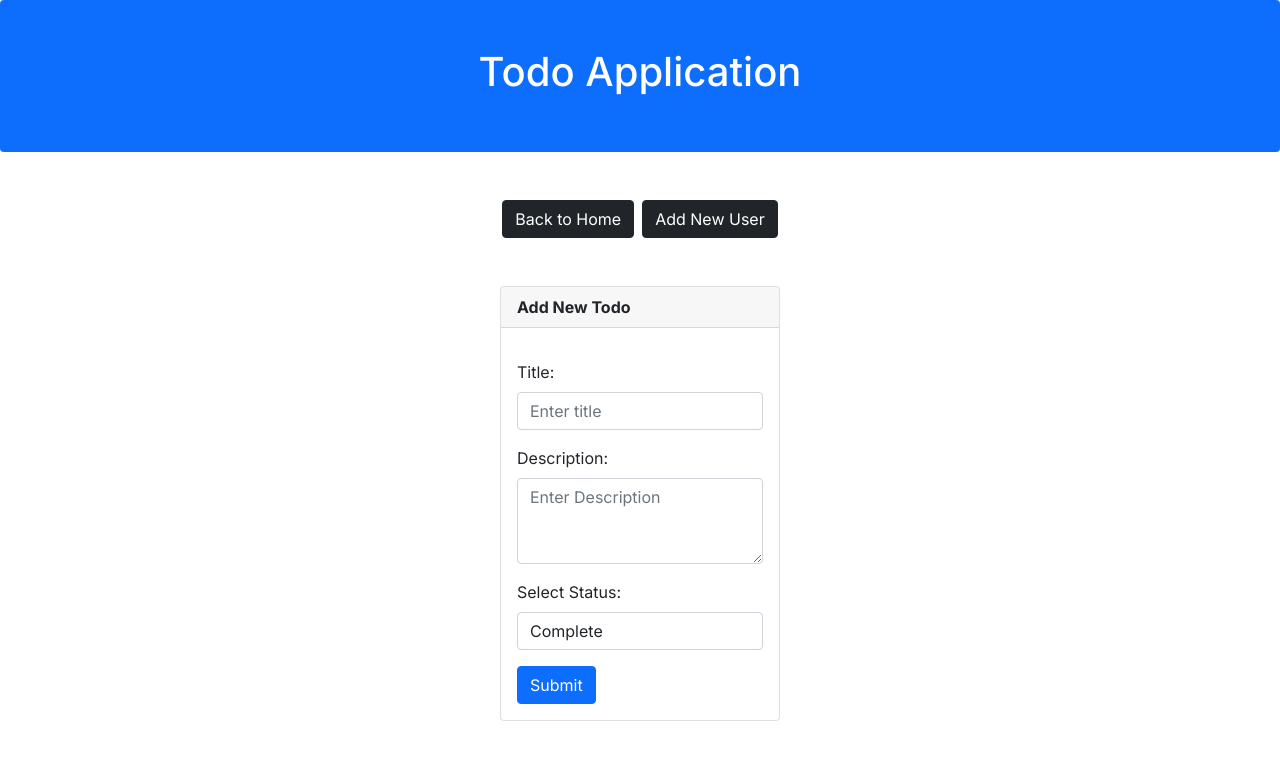
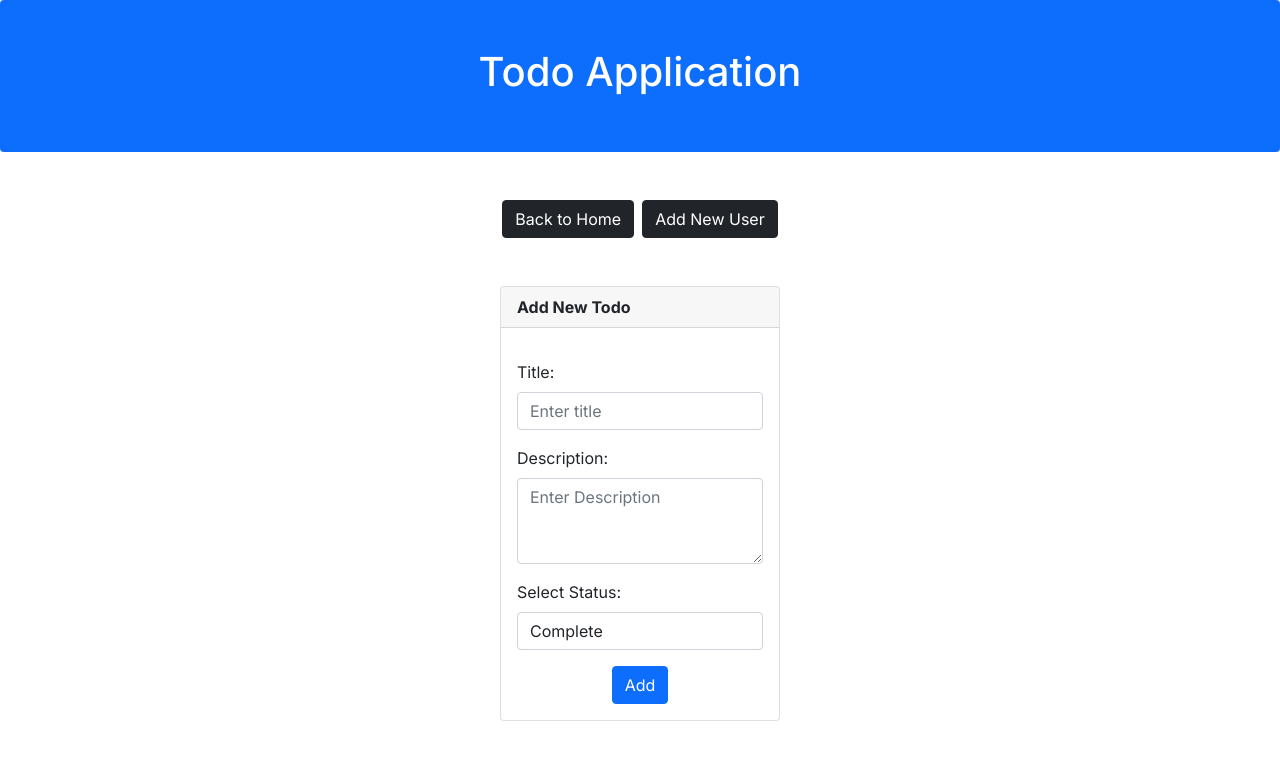
Before and after one commit to iamRajatSharma/next-crud, a Next.js app: page /add in a window 1280 px wide. Shown: the top 760 px of the page. Built offline with nearby package versions, Linux system fonts and the light colour scheme.

Commit message:
UI fixes

```diff
--- a/src/app/add/page.jsx
+++ b/src/app/add/page.jsx
@@ -8,10 +8,12 @@ function page() {
     const [title, setTitle] = useState('')
     const [description, setDesc] = useState('')
     const [status, setStatus] = useState('complete')
-
+    const [btn, setButton] = useState('Add')
     const router = useRouter();
 
     async function submitHandler() {
+        setButton("Adding....")
+
         await fetch("https://nextapp-beta-weld.vercel.app/api/todos", {
             method: "POST",
             body: JSON.stringify({ title, description, status })
@@ -47,7 +49,9 @@ function page() {
                                 <option value="In-Complete">In-Complete</option>
                             </select>
                         </div>
-                        <button type="submit" className="btn btn-primary" onClick={submitHandler}>Submit</button>
+                        <div className='text-center'>
+                            <button type="submit" className="btn btn-primary" onClick={submitHandler}>{btn}</button>
+                        </div>
                     </div>
                 </div>
             </div>
--- a/src/app/edit/[id]/page.jsx
+++ b/src/app/edit/[id]/page.jsx
@@ -14,7 +14,7 @@ function page({ params }) {
 
     useEffect(() => {
         const loadTodo = async () => {
-            await fetch(`https://nextapp-beta-weld.vercel.app/api/todos/${id}`)
+                await fetch(`https://nextapp-beta-weld.vercel.app/api/todos/${id}`)
                 .then((resp) => {
                     return resp.json();
                 })
@@ -28,7 +28,7 @@ function page({ params }) {
     }, [])
 
     const submithandler = async () => {
-        await fetch(`https://nextapp-beta-weld.vercel.app/api/todos/${id}`, {
+            await fetch(`https://nextapp-beta-weld.vercel.app/api/todos/${id}`, {
             method: "PUT",
             body: JSON.stringify({ title, description, status })
         })
--- a/src/app/page.js
+++ b/src/app/page.js
@@ -6,7 +6,10 @@ import { useEffect, useState } from "react";
 
 export default function Home() {
 
+    console.log(process.env)
     const [result, setResult] = useState([]);
+    const [edit, setEdit] = useState('Edit');
+    const [deleteBtn, setDelete] = useState('Delete')
 
     const router = useRouter();
 
@@ -22,7 +25,7 @@ export default function Home() {
 
 
     const deletehandler = async (id) => {
-        await fetch(`https://nextapp-beta-weld.vercel.app/api/todos/${id}`, {
+            await fetch(`https://nextapp-beta-weld.vercel.app/api/todos/${id}`, {
             method: "DELETE"
         })
             .then((resp) => {
@@ -63,8 +66,8 @@ export default function Home() {
                                             }
                                         </td>
                                         <td>
-                                            <Link href={`/edit/${item._id}`} className='btn btn-success mr-2'>Edit</Link>
-                                            <button onClick={() => { deletehandler(item._id) }} className='btn btn-danger'>Delete</button>
+                                            <Link href={`/edit/${item._id}`} className='btn btn-success mr-2'>{edit}</Link>
+                                            <button onClick={() => { deletehandler(item._id) }} className='btn btn-danger'>{deleteBtn}</button>
                                         </td>
                                     </tr>
                                 ))
```
Also changed, not shown: src/app/loading.jsx (+5 -3 lines), 1 other file (tests, documents, lock files or other folders).
